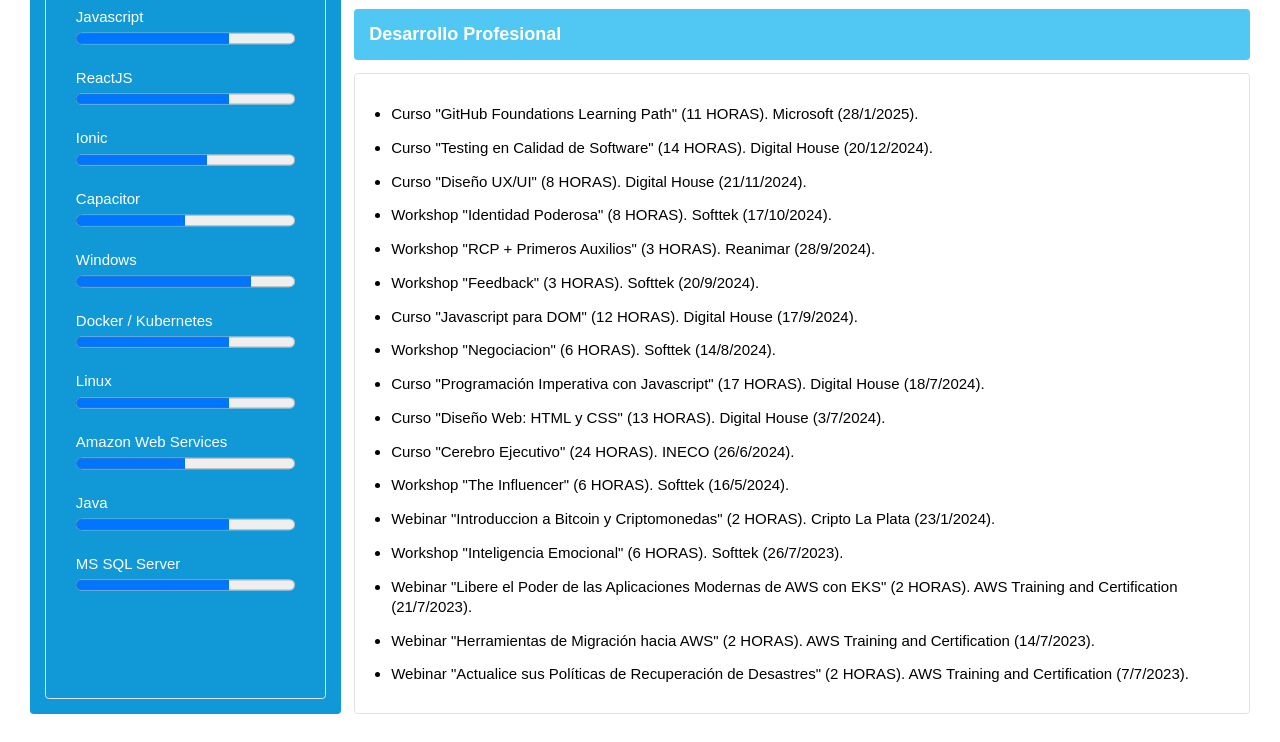
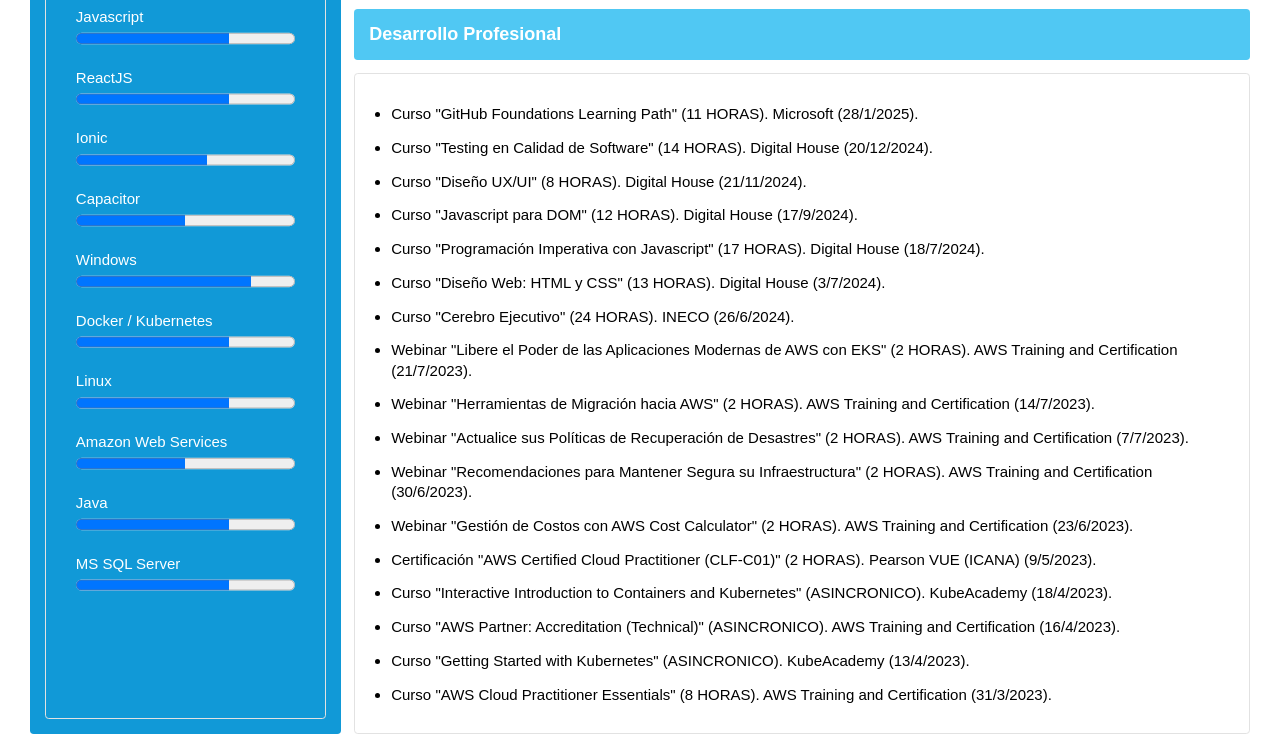
Before and after one commit to jdev128/web-cv, a plain HTML site: page index.html in a window 1280 px wide. Shown: the part 949-1691 px from the top of the page. Drawn offline with Linux system fonts and the light colour scheme.

Commit message:
Update index.html

```diff
--- a/index.html
+++ b/index.html
@@ -185,20 +185,20 @@
                     <li>Curso <span class="course-title">"GitHub Foundations Learning Path"</span> (11 HORAS). Microsoft (28/1/2025).</li>
                     <li>Curso <span class="course-title">"Testing en Calidad de Software"</span> (14 HORAS). Digital House (20/12/2024).</li>
                     <li>Curso <span class="course-title">"Diseño UX/UI"</span> (8 HORAS). Digital House (21/11/2024).</li>
-                    <li>Workshop <span class="course-title">"Identidad Poderosa"</span> (8 HORAS). Softtek (17/10/2024).</li>
-                    <li>Workshop <span class="course-title">"RCP + Primeros Auxilios"</span> (3 HORAS). Reanimar (28/9/2024).</li>
-                    <li>Workshop <span class="course-title">"Feedback"</span> (3 HORAS). Softtek (20/9/2024).</li>
                     <li>Curso <span class="course-title">"Javascript para DOM"</span> (12 HORAS). Digital House (17/9/2024).</li>
-                    <li>Workshop <span class="course-title">"Negociacion"</span> (6 HORAS). Softtek (14/8/2024).</li>
                     <li>Curso <span class="course-title">"Programación Imperativa con Javascript"</span> (17 HORAS). Digital House (18/7/2024).</li>
                     <li>Curso <span class="course-title">"Diseño Web: HTML y CSS"</span> (13 HORAS). Digital House (3/7/2024).</li>
                     <li>Curso <span class="course-title">"Cerebro Ejecutivo"</span> (24 HORAS). INECO (26/6/2024).</li>
-                    <li>Workshop <span class="course-title">"The Influencer"</span> (6 HORAS). Softtek (16/5/2024).</li>
-                    <li>Webinar <span class="course-title">"Introduccion a Bitcoin y Criptomonedas"</span> (2 HORAS). Cripto La Plata (23/1/2024).</li>
-                    <li>Workshop <span class="course-title">"Inteligencia Emocional"</span> (6 HORAS). Softtek (26/7/2023).</li>
                     <li>Webinar <span class="course-title">"Libere el Poder de las Aplicaciones Modernas de AWS con EKS"</span> (2 HORAS). AWS Training and Certification (21/7/2023).</li>
                     <li>Webinar <span class="course-title">"Herramientas de Migración hacia AWS"</span> (2 HORAS). AWS Training and Certification (14/7/2023).</li>
                     <li>Webinar <span class="course-title">"Actualice sus Políticas de Recuperación de Desastres"</span> (2 HORAS). AWS Training and Certification (7/7/2023).</li>
+                    <li>Webinar <span class="course-title">"Recomendaciones para Mantener Segura su Infraestructura"</span> (2 HORAS). AWS Training and Certification (30/6/2023).</li>
+                    <li>Webinar <span class="course-title">"Gestión de Costos con AWS Cost Calculator"</span> (2 HORAS). AWS Training and Certification (23/6/2023).</li>
+                    <li>Certificación <span class="course-title">"AWS Certified Cloud Practitioner (CLF-C01)"</span> (2 HORAS). Pearson VUE (ICANA) (9/5/2023).</li>
+                    <li>Curso <span class="course-title">"Interactive Introduction to Containers and Kubernetes"</span> (ASINCRONICO). KubeAcademy (18/4/2023).</li>
+                    <li>Curso <span class="course-title">"AWS Partner: Accreditation (Technical)"</span> (ASINCRONICO). AWS Training and Certification (16/4/2023).</li>
+                    <li>Curso <span class="course-title">"Getting Started with Kubernetes"</span> (ASINCRONICO). KubeAcademy (13/4/2023).</li>
+                    <li>Curso <span class="course-title">"AWS Cloud Practitioner Essentials"</span> (8 HORAS). AWS Training and Certification (31/3/2023).</li>
                 </ul>
             </div>
 
```
